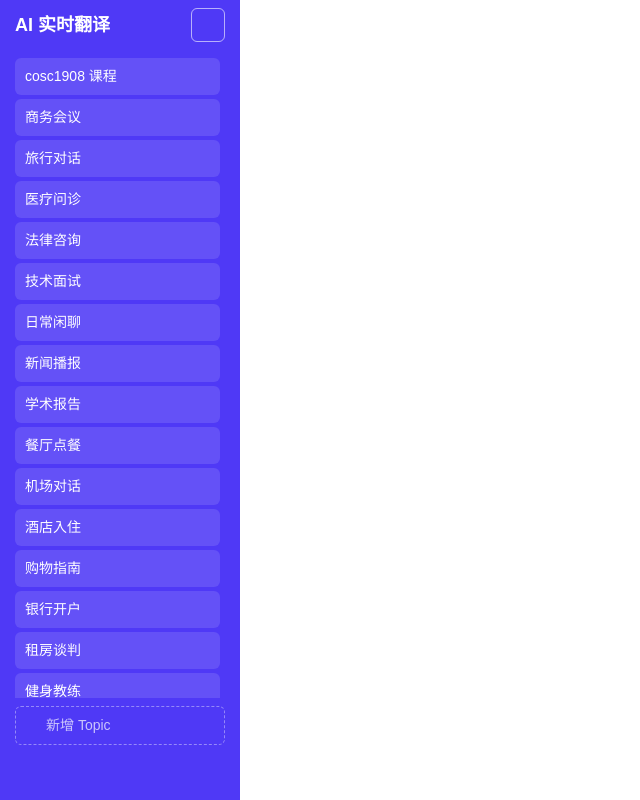
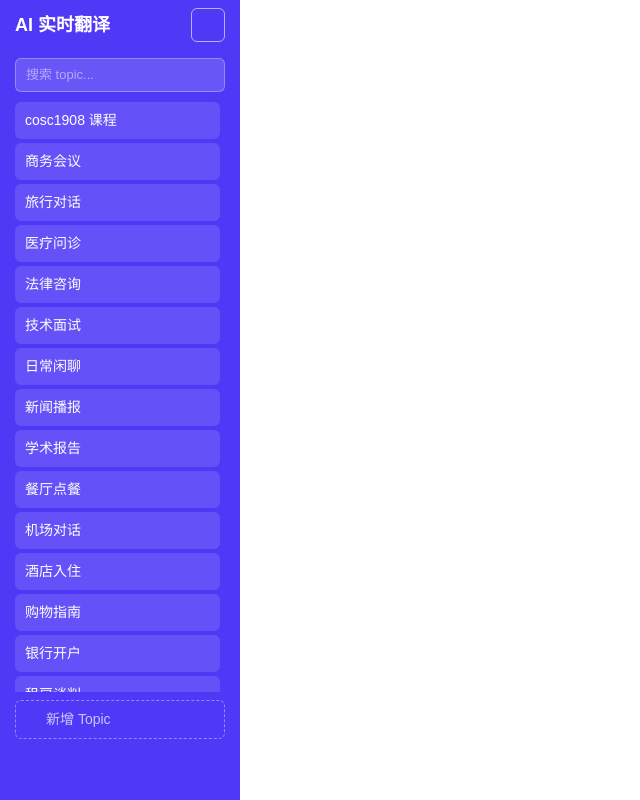
Before and after one commit to yc09od/ai-translate, a Next.js app in the folder frontend/: page / in a window 1280 px wide. Both pictures are taken after a click on the button 28 px from the left and 25 px from the top of the page. Shown: the whole page, without its empty margins (0-640 px from the left). Built offline with nearby package versions, Linux system fonts and the light colour scheme; some icons are missing.

Commit message:
update siderbar

```diff
--- a/frontend/app/components/Sidebar.tsx
+++ b/frontend/app/components/Sidebar.tsx
@@ -44,6 +44,7 @@ const MOCK_TOPICS = [
 
 export default function Sidebar() {
   const [expanded, setExpanded] = useState(false);
+  const [filter, setFilter] = useState('');
 
   return (
     <aside
@@ -78,9 +79,29 @@ export default function Sidebar() {
         {/* 展开时：topic 列表 + 新增 topic */}
         {expanded && (
           <div className="flex flex-col mt-4" style={{ padding: '0 15px', gap: '4px' }}>
-            {/* 可滚动的 topic 列表，最高 80vh */}
-            <div className="sidebar-scroll" style={{ maxHeight: '80vh', overflowY: 'auto', display: 'flex', flexDirection: 'column', gap: '4px', paddingRight: '5px' }}>
-              {MOCK_TOPICS.map((topic) => (
+            {/* Topic 过滤输入框 */}
+            <input
+              type="text"
+              placeholder="搜索 topic..."
+              value={filter}
+              onChange={(e) => setFilter(e.target.value)}
+              style={{
+                background: 'rgba(255,255,255,0.15)',
+                border: '1px solid rgba(255,255,255,0.3)',
+                borderRadius: '6px',
+                color: 'white',
+                fontSize: '13px',
+                outline: 'none',
+                padding: '6px 10px',
+                marginBottom: '6px',
+                width: '100%',
+                boxSizing: 'border-box',
+              }}
+            />
+
+            {/* 可滚动的 topic 列表，最高 80vh 减去 filter input 高度 */}
+            <div className="sidebar-scroll" style={{ maxHeight: 'calc(80vh - 50px)', overflowY: 'auto', display: 'flex', flexDirection: 'column', gap: '4px', paddingRight: '5px' }}>
+              {MOCK_TOPICS.filter((t) => t.includes(filter)).map((topic) => (
                 <button
                   key={topic}
                   style={{
```
Also changed, not shown: 2 other files (tests, documents, lock files or other folders).
